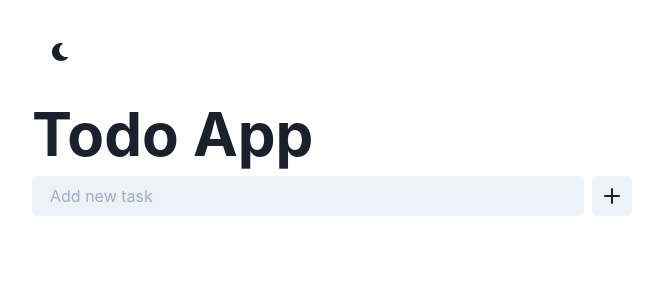
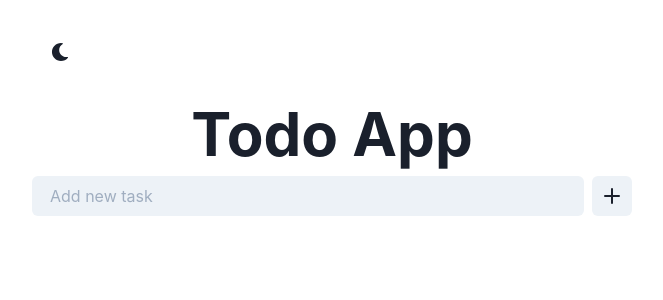
Before and after one commit to rmosias2/todo-list, a Next.js app: page / in a window 1280 px wide. Shown: the top 300 px of the page, without its empty margins (308-971 px from the left). Built offline with nearby package versions, Linux system fonts and the light colour scheme.

Commit message:
style: centralize header component

```diff
--- a/components/Header.tsx
+++ b/components/Header.tsx
@@ -5,7 +5,7 @@ import React from "react";
 
 const Header: React.FC = () => {
   return (
-      <Heading cursor="" mt={8} mb={3} as="h2" size="3xl" data-testid="header-todo-app">
+      <Heading cursor="" mt={8} mb={3} as="h2" size="3xl" data-testid="header-todo-app" textAlign="center">
         Todo App
       </Heading>
   );
```
